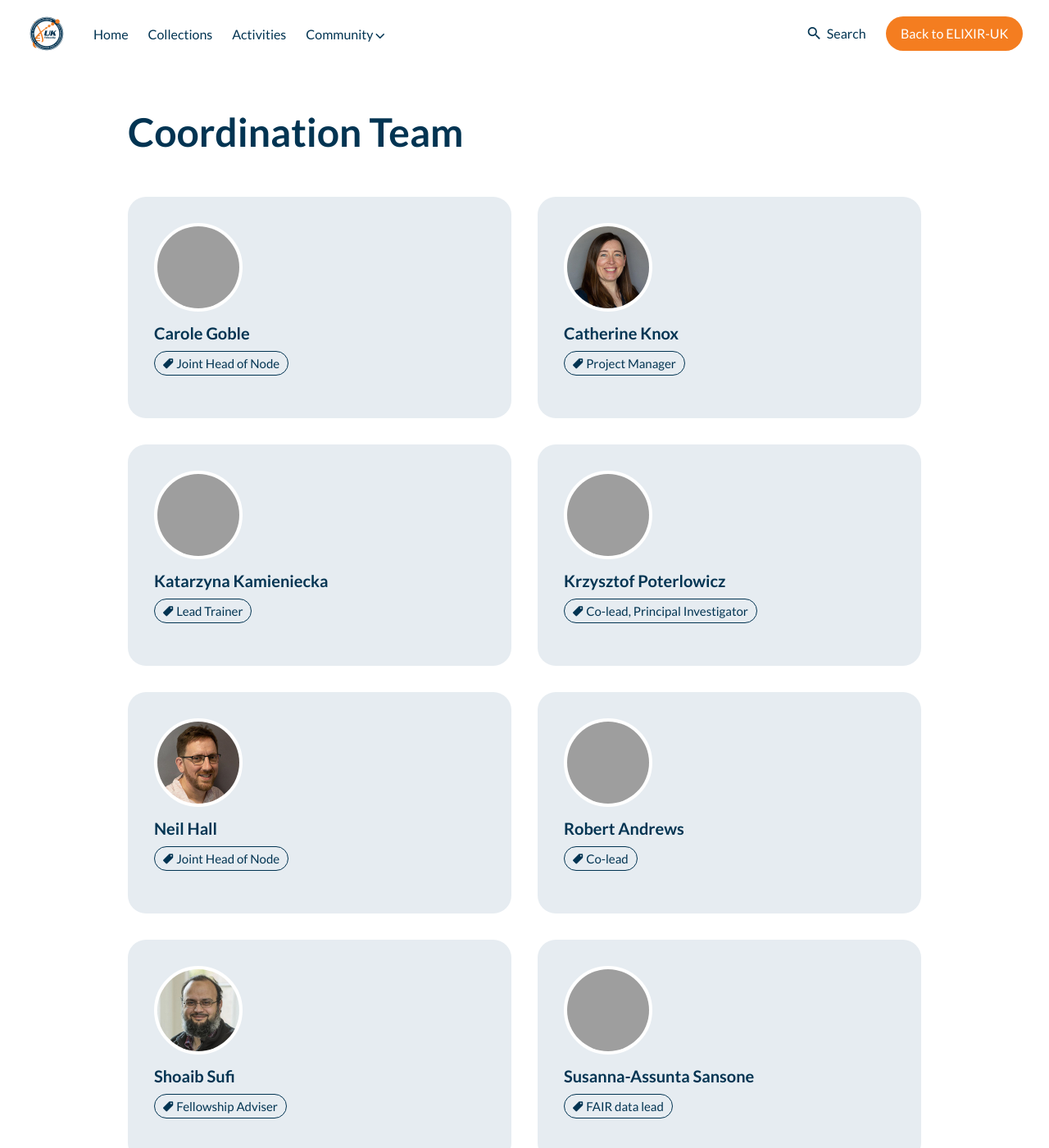
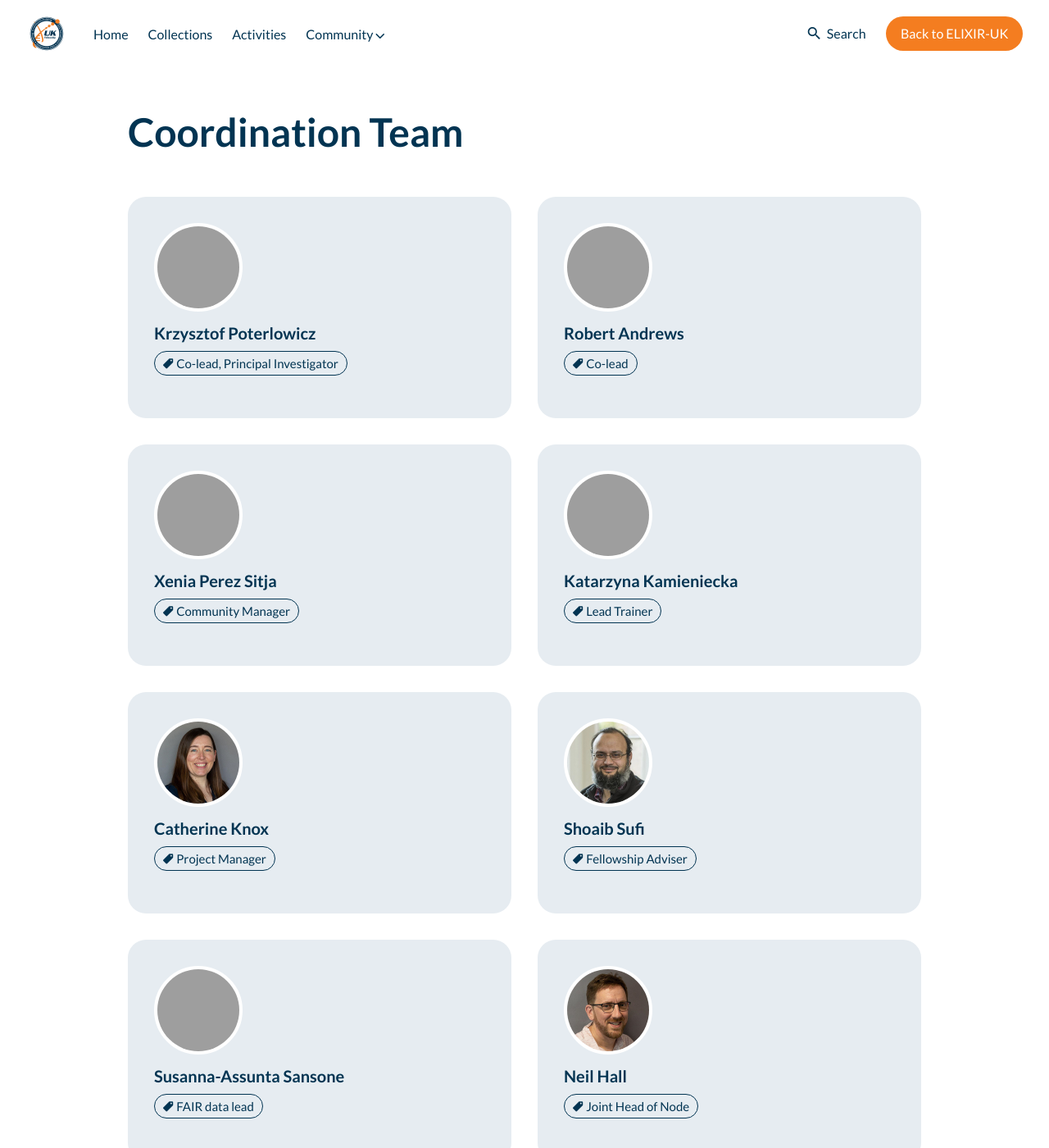
Before and after one commit to elixir-uk/fellowship, a Jekyll site: the page built from _pages/coordination-team.html, in a window 1280 px wide and 1400 px high, cut to the strip 0-1400 px from the top of the window. Shown: the whole strip at 82% size. Built offline with Jekyll 4.4.1, drawn with Linux system fonts in a browser that asks for light colours; nearby versions of some CDN libraries; some of the changed text lies outside the part shown; grey boxes are pictures that could not be loaded.

```diff
--- a/_pages/collaborators.html
+++ b/_pages/collaborators.html
@@ -24,9 +24,11 @@
             <a class="authors__image" href="{{ site.baseurl }}{{ author.url }}"><img class="lazy" data-src="{{ author.image }}" alt="{{ author.name }}"></a>
             <div class="authors__meta">
               <h2 class="authors__name"><a class="authors__link" href="{{ site.baseurl }}{{ author.url }}">{{ author.name }}</a></h2>
+              <!-- Hide count
               {% if post_count.size >= 1 %}
               <span class="authors__posts__count">{{ post_count.size }} {% if post_count.size < 2 %}Contribution{% else %}Contributions{% endif %}</span>
               {% endif %}
+              -->
             </div>
             <div class="author__info">
               {% if author.role %}
--- a/_pages/coordination-team.html
+++ b/_pages/coordination-team.html
@@ -16,9 +16,10 @@
 
 
       <div class="row">
+        {% assign following_order = "Krzysztof Poterlowicz,Robert Andrews,Xenia Perez Sitja,Katarzyna Kamieniecka,Catherine Knox,Shoaib Sufi,Susanna-Assunta Sansone,Neil Hall,Carole Goble" | split: "," %}
+        {% for following_name in following_order %}
         {% for author in site.authors %}
-        {% if author.role == "Coordination team" %}
-        {% assign post_count = site.posts | where:"author", author.username %}
+        {% if author.role == "Coordination team" and author.name == following_name %}
         <div class="col col-3 col-w-6 col-t-12 animate">
           <div class="authors__info">
             <a class="authors__image" href="{{ site.baseurl }}{{ author.url }}"><img class="lazy" data-src="{{ author.image }}" alt="{{ author.name }}"></a>
@@ -34,6 +35,7 @@
         </div>
         {% endif %}
         {% endfor %}
+        {% endfor %}
       </div>
 
     </div>
```
